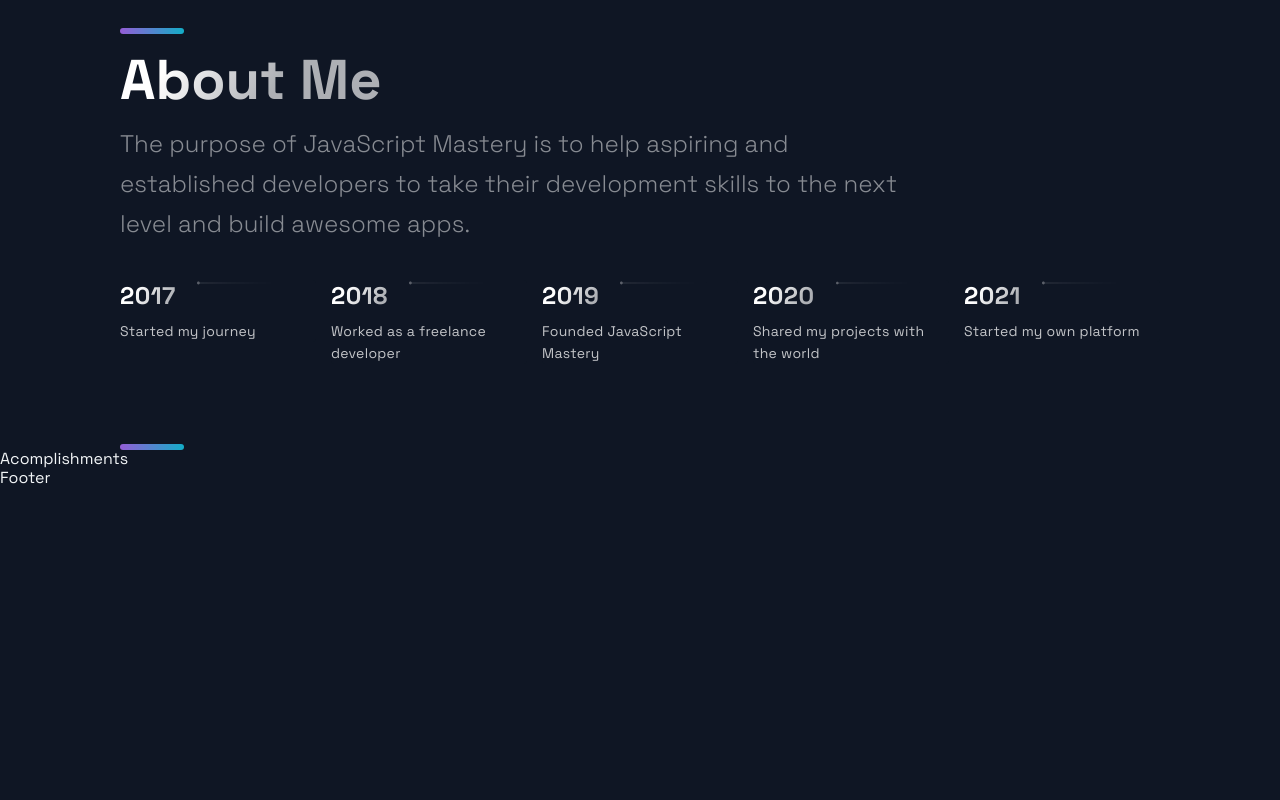
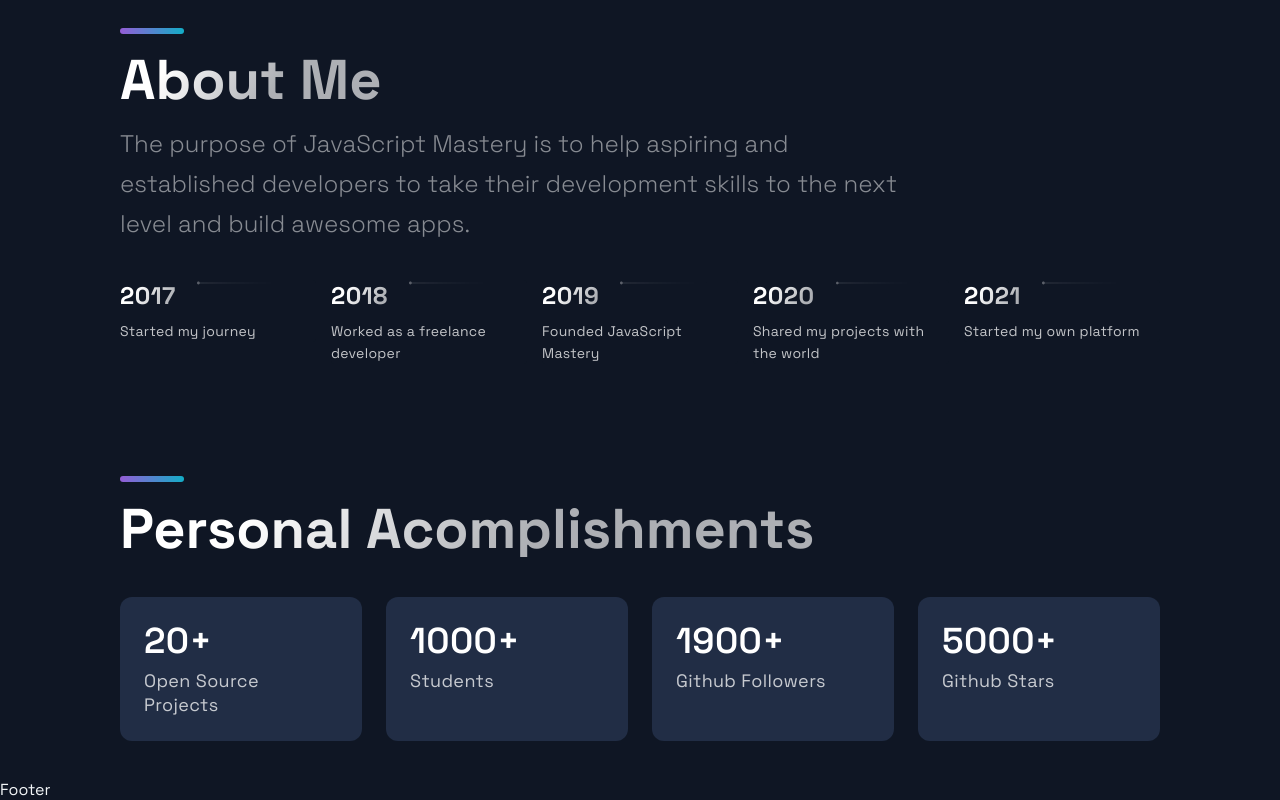
Before and after one commit to josephdsbr/portfolio-next, a Next.js app: page / in a window 1280 px wide. Shown: the part 2599-3399 px from the top of the page. Before the commit the page ends 3087 px from the top, so only its background shows below. Built offline with nearby package versions, Linux system fonts and the light colour scheme.

Commit message:
finishing acomplishments sector

```diff
--- a/src/components/Acomplishments/Acomplishments.js
+++ b/src/components/Acomplishments/Acomplishments.tsx
@@ -11,9 +11,19 @@
 ];
 
 const Acomplishments = () => (
-  <div>
-    Acomplishments
-  </div>
+  <Section>
+    <SectionDivider />
+    <br />
+    <SectionTitle>Personal Acomplishments</SectionTitle>
+    <Boxes>
+      {data.map((card, index) => (
+        <Box key={index}>
+          <BoxNum>{card.number}+</BoxNum>
+          <BoxText>{card.text}</BoxText>
+        </Box>
+      ))}
+    </Boxes>
+  </Section>
 );
 
 export default Acomplishments;
--- a/src/components/TimeLine/TimeLine.tsx
+++ b/src/components/TimeLine/TimeLine.tsx
@@ -112,7 +112,6 @@
           </CarouselButton>
         ))}
       </CarouselButtons>
-      <SectionDivider />
     </Section>
   );
 };
```
Also changed, not shown: src/components/Acomplishments/AcomplishmentsStyles.ts (renamed from src/components/Acomplishments/AcomplishmentsStyles.js).
